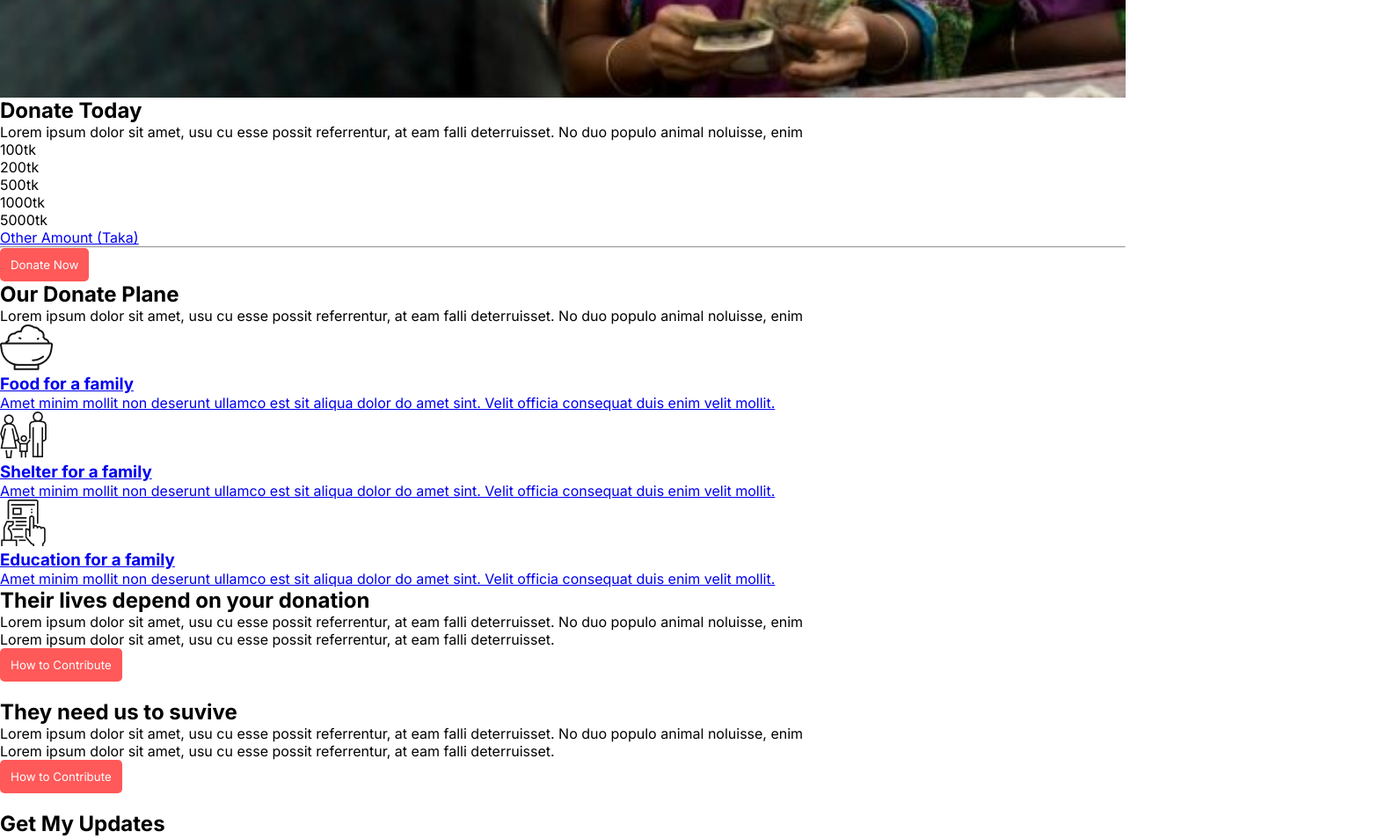
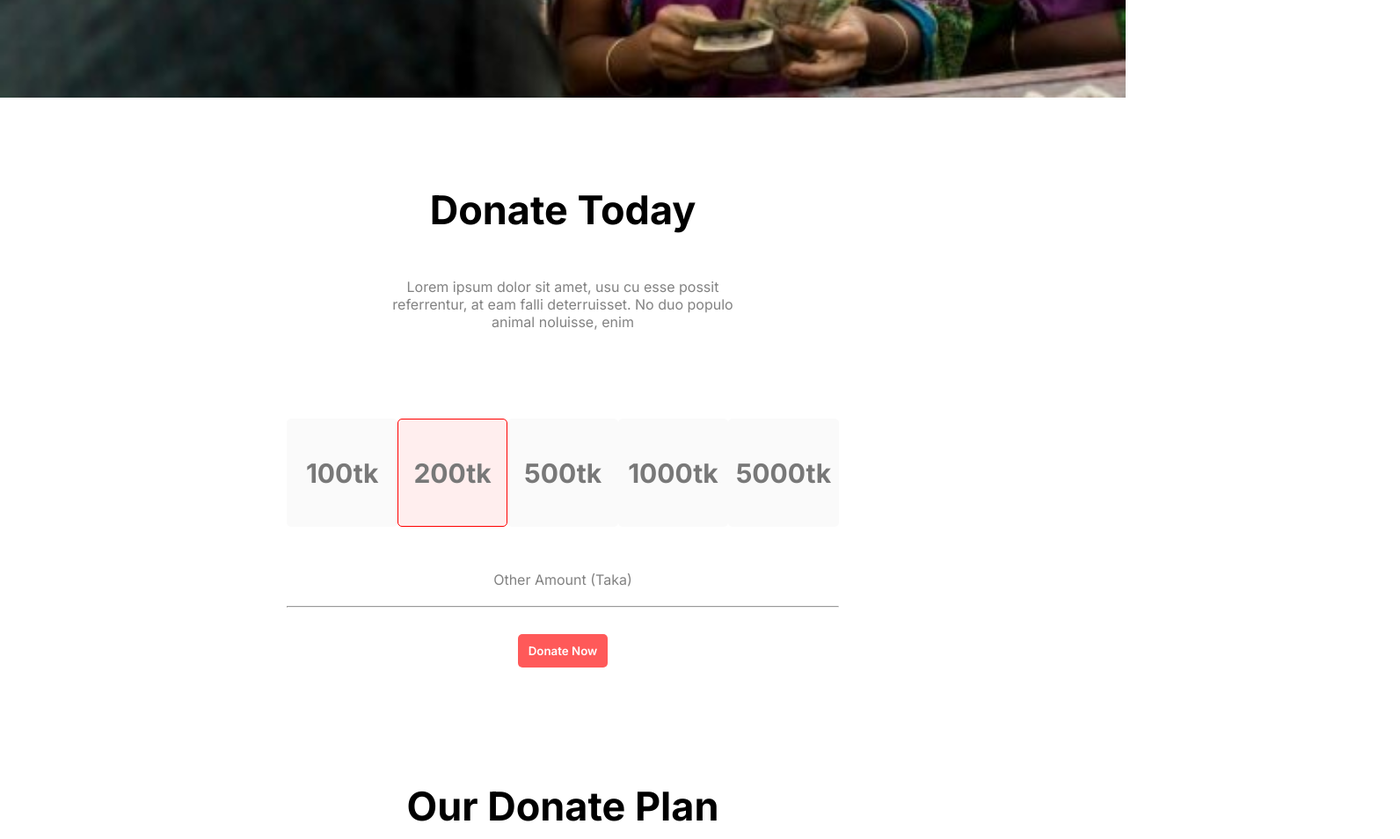
Before and after one commit to ashfaque9426/practise-projectBAONE, a plain HTML site: page index.html in a window 1280 px wide. Shown: the part 558-1512 px from the top of the page at 88% size, 1592 px wide, since content can reach past the window. Drawn offline with Linux system fonts and the light colour scheme.

Commit message:
donate plan section styles added

```diff
--- a/Styles/style.css
+++ b/Styles/style.css
@@ -8,12 +8,13 @@
     --primary-color: #ff5959;
     --secondary-color: #fff4d6;
     --text-black: #121212;
-    --text-gray: #c9c9c9;
+    --text-gray: #828282;
     --bg-gray: #d9d9d9;
+    --light-gray: #fafafa;
     --bg-dblue: #0b0d17;
     --bg-lskyblue: #edf5f6;
-    --bg-lyellow: #ffeeee;
-    --bg-bred: #ffeeee;
+    --bg-lyellow: #fff4d6;
+    --bg-lred: #ffeeee;
     --white: #ffffff;
 }
 
@@ -32,6 +33,7 @@ body {
     background-color: var(--white);
 }
 
+/* styles for banner section whose elements are within header tag */
 header[role="banner"] {
     height: 669px;
     background-image: url(../Assets/images/donation1.jpg);
@@ -64,7 +66,129 @@ header[role="banner"] {
     background-color: var(--primary-color);
     color: var(--white);
     padding: 11px 12px;
+    font-weight: 600;
     border: none;
     border-radius: 5px;
     margin: 0 auto;
 }
+
+/* donate today section styles */
+main {
+    width: 70%;
+    margin: 0 auto;
+}
+.donate-container {
+    width: 70%;
+    margin: 0 auto;
+    text-align: center;
+    padding-top: 100px;
+}
+
+.sec-title {
+    font-size: 45px;
+    font-weight: 700;
+}
+
+.sec-subtitle {
+    padding: 20px 0;
+    color: var(--text-gray);
+}
+
+.donate-container > .sec-subtitle {
+    padding: 50px 100px;
+}
+
+.donate-amount {
+    margin: 50px auto;
+    display: flex;
+    justify-content: space-between;
+}
+
+.amount-in-tk {
+    width: 135px;
+    height: 123px;
+    background-color: var(--light-gray);
+    border-radius: 5px;
+    color: #787878;
+    font-size: 30px;
+    font-weight: 700;
+    display: flex;
+    justify-content: center;
+    align-items: center;
+}
+
+.amount-in-tk:nth-child(2) {
+    background-color: var(--bg-lred);
+    border: 1px solid red;
+}
+
+.donate-container > a {
+    text-decoration: none;
+    color: var(--text-gray);
+}
+
+hr {
+    margin: 20px auto 30px;
+}
+
+/* donate plan section styles */
+.donate-plans-container {
+    margin-block: 130px;
+    text-align: center;
+}
+
+.donate-plans-container > .sec-subtitle {
+    margin-block: 20px;
+    padding-left: 350px;
+    padding-right: 350px;
+}
+
+.list-of-planes {
+    display: flex;
+    justify-content: space-around;
+    gap: 25px;
+}
+
+.list-of-planes > a {
+    text-decoration: none;
+    color: var(--text-black);
+}
+
+.list-of-planes > a > .blog {
+    text-align: left;
+    padding: 0 23px;
+    list-style-type: none;
+    width: 450px;
+    height: 399px;
+    border-radius: 7px;
+    padding-right: 50px;
+    display: flex;
+    align-items: center;
+    position: relative;
+}
+
+.list-of-planes >a >.blog img {
+    position: absolute;
+    top: 55px;
+    left: 25px;
+}
+
+.list-of-planes > a > li.blog0 {
+    background-color: var(--bg-lskyblue);
+}
+
+.list-of-planes > a > li.blog1 {
+    background-color: var(--bg-lred);
+}
+
+.list-of-planes > a > li.blog2 {
+    background-color: var(--bg-lyellow);
+}
+
+.list-of-planes > a > .blog > article > p.about-this-blog {
+    padding: 16px 0;
+    text-align: left;
+    line-height: 24px;
+    color: var(--text-gray);
+    height: 101px;
+}
--- a/index.html
+++ b/index.html
@@ -37,35 +37,32 @@
         </section>
 
         <section class="donate-plans-container">
-            <h2 class="sec-title">Our Donate Plane</h2>
+            <h2 class="sec-title">Our Donate Plan</h2>
             <p class="sec-subtitle">Lorem ipsum dolor sit amet, usu cu esse possit referrentur, at eam falli deterruisset. No duo populo animal noluisse,
             enim</p>
             <ul class="list-of-planes">
                 <a href="#">
-                    <li class="blog">
+                    <li class="blog blog0">
                         <article>
                             <img src="./Assets/icons/food.png" alt="food icon">
                             <h3 class="blog-title">Food for a family</h3>
-                            <p class="about-this-blog">Amet minim mollit non deserunt ullamco est sit aliqua dolor do amet sint. Velit officia consequat duis enim velit
-                            mollit.</p>
+                            <p class="about-this-blog">Lorem ipsum dolor sit amet consectetur adipisicing elit. Reiciendis pariatur qui velit deleniti dicta facere ipsum neque, nam ratione corporis eveniet voluptate sit recusandae sed placeat adipisci perferendis error vel nostrum quo a, amet enim?</p>
                         </article>
                     </li>
                 </a><a href="#">
-                    <li class="blog">
+                    <li class="blog blog1">
                         <article>
                             <img src="./Assets/icons/shelter.png" alt="shelter icon">
                             <h3 class="blog-title">Shelter for a family</h3>
-                            <p class="about-this-blog">Amet minim mollit non deserunt ullamco est sit aliqua dolor do amet sint. Velit officia consequat duis enim velit
-                            mollit.</p>
+                            <p class="about-this-blog">Lorem, ipsum dolor sit amet consectetur adipisicing elit. Sint impedit qui veritatis quam sapiente quasi saepe delectus, perferendis totam animi. Eos voluptas, inventore, iure necessitatibus velit odio quos neque sapiente obcaecati dicta aut. Dolorem, accusantium.</p>
                         </article>
                     </li>
                 </a><a href="#">
-                    <li class="blog">
+                    <li class="blog blog2">
                         <article>
                             <img src="./Assets/icons/Frame-1.png" alt="frame icon">
                             <h3 class="blog-title">Education for a family</h3>
-                            <p class="about-this-blog">Amet minim mollit non deserunt ullamco est sit aliqua dolor do amet sint. Velit officia consequat duis enim velit
-                            mollit.</p>
+                            <p class="about-this-blog">Lorem ipsum dolor sit amet, consectetur adipisicing elit. Quod atque eum voluptas suscipit deleniti facilis modi quaerat ab, quos repudiandae eius dignissimos, incidunt molestiae cum distinctio magni necessitatibus quo pariatur quidem. Nihil reprehenderit quae sequi!</p>
                         </article>
                     </li>
                 </a>
```
